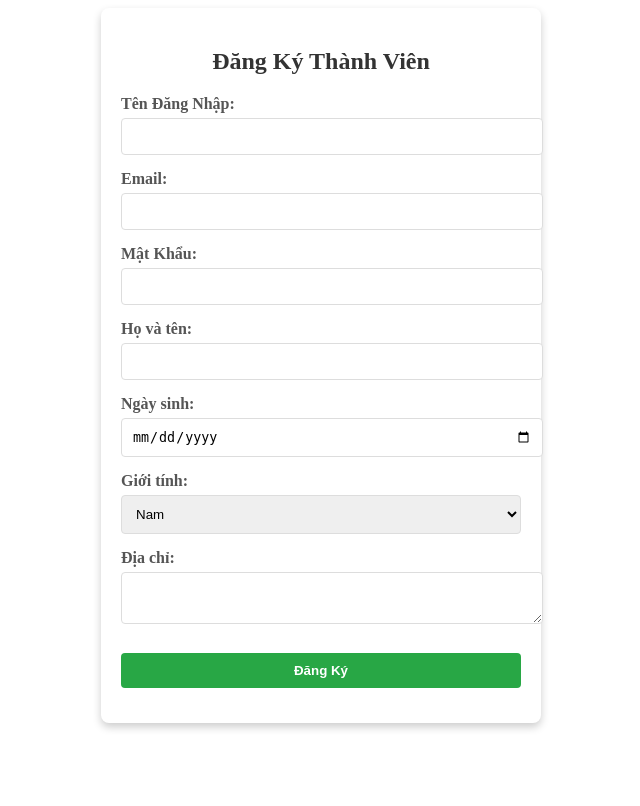
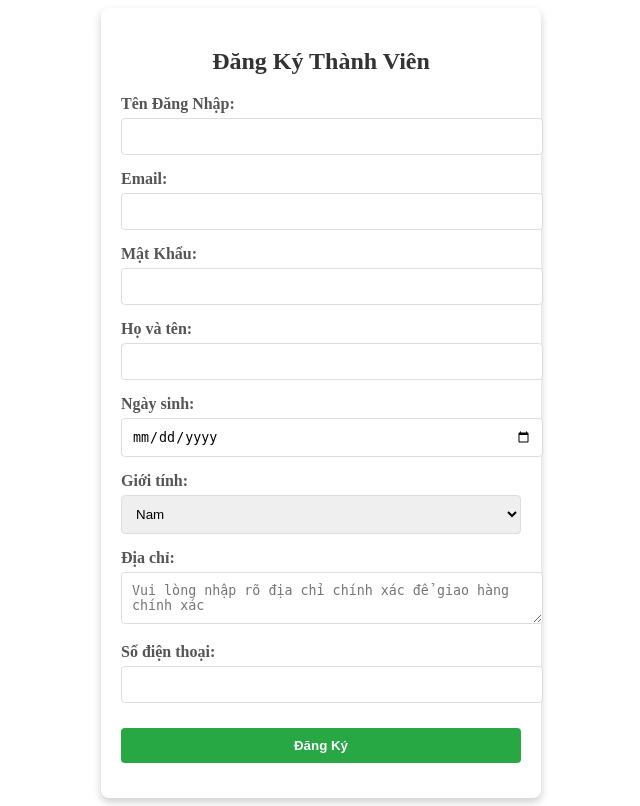
Before and after one commit to HuynhNe26/Lap-trinh-web, a PHP site: page /src_php/login/dangki.php in a window 1280 px wide. Shown: the whole page, without its empty margins (319-959 px from the left). Before the commit the page ends 730 px from the top, so only its background shows below. Run offline with PHP 8.4, Linux system fonts and the light colour scheme.

Commit message:
Update dangki.php

```diff
--- a/src_php/login/dangki.php
+++ b/src_php/login/dangki.php
@@ -13,7 +13,7 @@
             width: 400px;
             max-width: 90%;
             text-align: center;
-            margin: auto; /* Center the form */
+            margin: auto;
         }
 
         .dangki h2 {
@@ -95,7 +95,11 @@
         </div>
         <div class="dangki-form">
             <label for="address">Địa chỉ:</label>
-            <textarea id="address" name="address" required></textarea>
+            <textarea id="address" name="address" placeholder="Vui lòng nhập rõ địa chỉ chính xác để giao hàng chính xác" required></textarea>
+        </div>
+        <div class="dangki-form">
+            <label for="phone">Số điện thoại:</label>
+            <input type="text" id="phone" name="phone" required>
         </div>
         <div class="dangki-form">
             <button type="submit" name="register">Đăng Ký</button>
@@ -111,17 +115,17 @@ if ($_SERVER["REQUEST_METHOD"] == "POST" && isset($_POST['register'])) {
     $date = $_POST['date'];
     $gioitinh = $_POST['gioitinh'];
     $address = $_POST['address'];
-    $password = password_hash($_POST['password'], PASSWORD_DEFAULT); // Mã hóa mật khẩu
+    $phone = $_POST['phone'];
+    $password = password_hash($_POST['password'], PASSWORD_DEFAULT);
 
-    // Kết nối đến cơ sở dữ liệu
-    $link = new mysqli("localhost", "root", "", "bmw_khachhang");
 
-    // Kiểm tra kết nối
+    $link = new mysqli("localhost", "root", "", "bmw_chung");
+
     if ($link->connect_error) {
         die("Kết nối thất bại: " . $link->connect_error);
     }
 
-    // Kiểm tra xem tên đăng nhập hoặc email đã tồn tại chưa
+
     $checkQuery = "SELECT * FROM member_user WHERE tendangnhap = ? OR email = ?";
     $stmt = $link->prepare($checkQuery);
     $stmt->bind_param("ss", $username, $email);
@@ -131,13 +135,16 @@ if ($_SERVER["REQUEST_METHOD"] == "POST" && isset($_POST['register'])) {
     if ($result->num_rows > 0) {
         echo "<p style='color: red;'>Tên đăng nhập hoặc email đã tồn tại!</p>";
     } else {
-        // Thêm thành viên mới vào cơ sở dữ liệu
-        $sql = "INSERT INTO member_user (tendangnhap, matkhau, hovaten, email, ngaysinh, gioitinh, diachi) VALUES (?, ?, ?, ?, ?, ?, ?)";
+
+        $sql = "INSERT INTO member_user (tendangnhap, matkhau, hovaten, email, ngaysinh, gioitinh, diachi, sodienthoai) VALUES (?, ?, ?, ?, ?, ?, ?, ?)";
         $stmt = $link->prepare($sql);
-        $stmt->bind_param("sssssss", $username, $password, $name, $email, $date, $gioitinh, $address);
+        $stmt->bind_param("ssssssss", $username, $password, $name, $email, $date, $gioitinh, $address, $phone);
 
         if ($stmt->execute()) {
-            echo "<p style='color: green;'>Đăng ký thành công!</p>";
+
+            echo "<p style='color: green;'>Đăng ký thành công! Bạn sẽ được chuyển đến trang đăng nhập.</p>";
+            header("Location: index.php?pid=6");
+            exit();
         } else {
             echo "<p style='color: red;'>Lỗi: " . $stmt->error . "</p>";
         }
```
